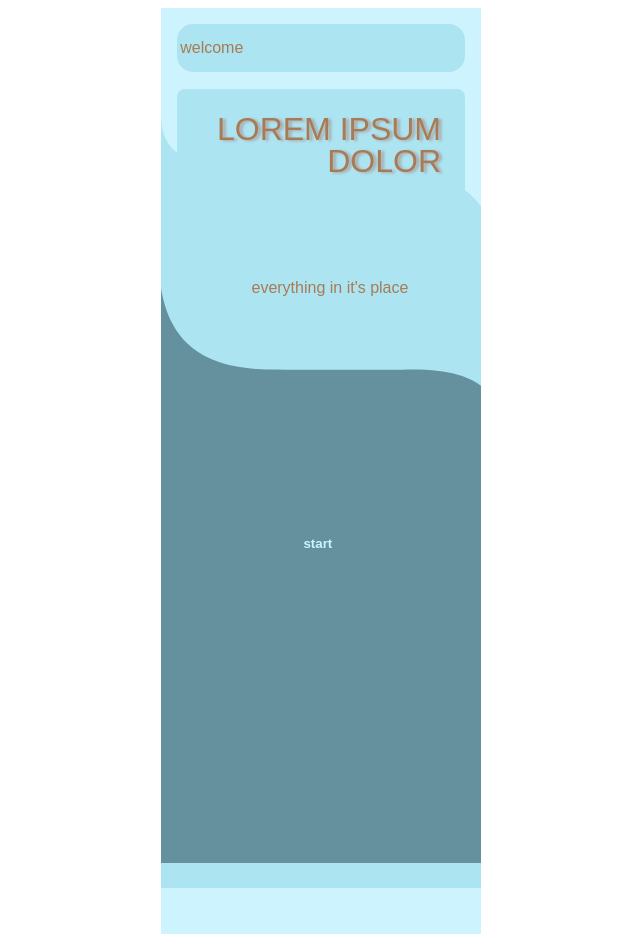
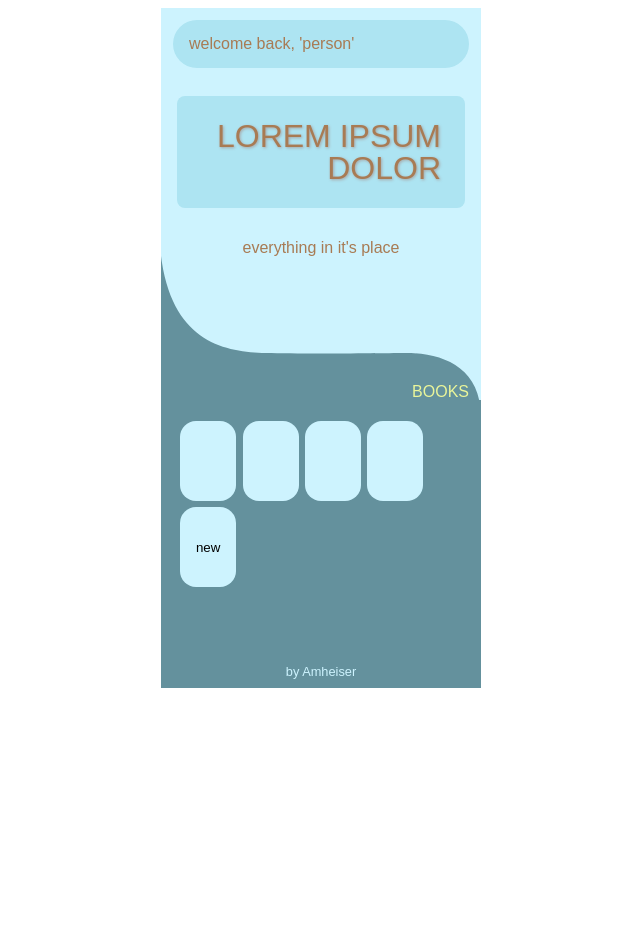
Before and after one commit to Taarts/tsaCapstone, a React (Vite) app in the folder ClientApp/: page / in a window 1280 px wide. Shown: the whole page, without its empty margins (319-959 px from the left). After the commit the page ends 800 px from the top, so only its background shows below. Built offline with nearby package versions, Linux system fonts and the light colour scheme; no server answers; a web font is replaced by a local one.

Commit message:
first iteration of  'Welcome back,..." looks ok

```diff
--- a/ClientApp/src/App.tsx
+++ b/ClientApp/src/App.tsx
@@ -1,51 +1,34 @@
 import React from 'react'
+import { Routes, Route } from 'react-router-dom'
+import { Books } from './pages/Books'
+import svg from './images/64919D_sin.svg'
+// import { CategoryList } from './CategoryList'
 
 export function App() {
   return (
-    <div>
     <div className="wrapper">
       <header>
-          <p>welcome</p>
+        <p>welcome back, 'person' </p>
       </header>
+
+      {/* <------ I think this should all be "Landing/Home.tsx" ----> */}
+      <section>
         <h1 id="app-title">LOREM IPSUM DOLOR</h1>
-        {/* <------ this should be underneath everything ----> */}
-        <div className="wave_a flip ">
-          <svg
-            id="Layer_1"
-            data-name="Layer 1"
-            xmlns="http://www.w3.org/2000/svg"
-            viewBox="0 0 1126.22 1917.5"
-            fill="#CDF3FE"
-            text-textAnchor="middle"
-          >
-            <path d="M0,0C39,244,227,268.5,369,271.5s491,0,491,0c125,3,265,37,266,178,.85,120.1-1,1468-1,1468L0,1916.5V0Z" />
-          </svg>
-        </div>
-        <main>
-          <section className="mid-blue">
-            <div className="text-placement">
-              <p>everything in it's place</p>
-            </div>
       </section>
       <section>
-            <div className="button-placement">
+        <p className="text-placement">everything in it's place</p>
+      </section>
+      {/* to here */}
+      <section>
+        <img src={svg} className="layer1" alt="wave" />
+        {/* <div className="button-placement">
           <button>start</button>
-            </div>
-            <div className="wave_b">
-              <svg
-                id="Layer_1"
-                data-name="Layer 1"
-                xmlns="http://www.w3.org/2000/svg"
-                viewBox="0 0 1126.22 1917.5"
-                fill="#64919D"
-                text-textAnchor="middle"
-              >
-                <path d="M0,0C39,244,227,268.5,369,271.5s491,0,491,0c125,3,265,37,266,178,.85,120.1-1,1468-1,1468L0,1916.5V0Z" />
-              </svg>
-            </div>
+        </div> */}
       </section>
-        </main>
-      </div>
+      <Books />
+      <footer>by Amheiser</footer>
+
+      {/* <Books /> */}
     </div>
   )
 }
--- /dev/null
+++ b/ClientApp/src/CategoryList.tsx
@@ -0,0 +1,13 @@
+import React from 'react'
+import { Link } from 'react-router-dom'
+
+// import exampledata from './Models/exampledata.sql'
+
+const categories = Object.entries(exampledata).map((element) => (
+  <div>
+    <p>{/* <Link to={`./Book/${element[0]}`}>{element[1].title}</Link> */}</p>
+  </div>
+))
+// export Function CategoryList(props: CategoryListProps) {
+//   return <div className="CategoryList">{categories}</div>
+// }
--- /dev/null
+++ b/ClientApp/src/index.d.ts
@@ -0,0 +1,2 @@
+declare module '*.png'
+declare module '*.svg'
--- a/ClientApp/src/index.scss
+++ b/ClientApp/src/index.scss
@@ -11,7 +11,6 @@
 
 * {
   box-sizing: border-box;
-  color: var(--milk-choc);
 }
 
 body,
@@ -35,15 +34,16 @@ main {
 }
 
 section {
-  position: relative;
-  min-height: 25rem;
+  min-height: 15rem;
   width: 100%;
 }
-
+#top {
+  padding: 0;
+  margin: 0;
+}
 .wrapper {
-  position: relative;
   max-width: 20rem;
-  min-height: 57.88rem;
+  max-height: 100vh;
   background-color: var(--pale-blue);
   display: flex;
   flex-direction: column;
@@ -52,31 +52,26 @@ section {
 }
 
 header {
-  position: relative;
   background-color: var(--mid-blue);
-  border-radius: 1rem;
-  padding: 0 0 0 0.2rem;
-  margin: 1rem;
-  z-index: 2;
+  border-radius: 2rem;
+  padding: 0 0 0 1rem;
+  margin: 0.75rem;
 }
 
 #app-title {
-  position: absolute;
-  top: 7%;
   display: flex;
+  max-height: 8rem;
   flex-direction: column;
-  // min-height: 100%;
   background-color: var(--mid-blue);
   padding: 1.5rem;
   border-radius: 0.5rem;
   margin: 1rem;
-  z-index: 1;
 }
 
 h1 {
   font-size: 2rem;
   font-weight: 500;
-  text-shadow: (rgb(167, 165, 165) 3px 1px 3px);
+  text-shadow: (rgb(167, 165, 165) 1px 1px 3px);
   margin: 1.5rem;
   padding: 0;
   display: flex;
@@ -85,85 +80,71 @@ h1 {
 }
 
 p {
-  // margin: 10px;
   padding: 0;
+}
+// a {
+
+// }
+
+nav {
+  text-align: right;
+  padding-left: 14rem;
+  padding-top: 3rem;
+  margin-right: 0.75rem;
+  // border: solid 2px pink;
+}
+nav .subhead {
+  font-size: 1rem;
+  font-weight: 300;
+  color: var(--chartreuse);
 }
 
 // <------ top above ----- >
 
-.wave_a {
-  position: absolute;
-  top: -40%;
-  // left: 0%;
-  width: 26.4vw;
-  height: 100vh;
-  // background: var(--pale-blue);
-  // z-index: 0;
+section .text-placement {
+  display: flex;
+  justify-content: center;
+  margin-top: -5rem;
 }
-.wave_b {
-  position: absolute;
-  top: -50%;
-  width: 26.4vw;
-  height: 100vh;
-  // background: var(--pale-blue);
-}
+
 .text-placement {
-  position: absolute;
-  display: flex;
-  align-items: center;
-  width: 26.4vw;
-  height: 50vh;
-  justify-content: center;
+  height: 20rem;
+  margin-top: -30rem;
+  text-decoration: none;
   // border: solid 2px var(--milk-choc);
 }
 
 .text-placement p {
   margin: auto;
-  // padding: 0.5rem;
 }
 
 .button-placement {
-  position: absolute;
-  top: 10%;
-  left: 37%;
+  display: flex;
   align-items: center;
-  // width: 26.4vw;
-  // height: 50vh;
   justify-content: center;
   background-color: var(--teal);
-  z-index: 3;
+  padding-bottom: 28rem;
+  // if I were to put content in
 }
-.flip {
-  position: absolute;
-  top: -60%;
-  background: var(--mid-blue);
-  transform: rotate(180deg);
-  // border: solid 2px red;
-}
-// .mid-blu {
-//   display: grid;
-// }
 
-// .mid-blu p {
-//   margin: auto;
-// }
-
-button {
+.button-placement button {
+  display: block;
   background-color: var(--teal);
   color: var(--pale-blue);
   border: none;
   padding: 0.5rem 1.5rem;
   border-radius: 10rem;
+  margin-top: -2rem;
   font-weight: 700;
-  z-index: 2;
+  // border: solid 2px red;
 }
 
 .layer1 {
-  background-image: url('./images/#64919D_sin.svg');
-}
-
-.layer2 {
-  background-image: url('./images/#64919D_sin.svg');
+  display: block;
+  height: 10rem;
+  width: 100%;
+  margin-top: -20rem;
+  // background-image: url('./images/#64919D_sin.svg');
 }
 
 .w-500 {
@@ -173,3 +154,53 @@ button {
 .mx-width {
   width: 18rem;
 }
+
+#menu-items {
+  margin-top: 0.4rem 0;
+  padding-top: 0.12rem;
+  padding-bottom: 5rem;
+  background-color: var(--teal);
+  overflow: hidden;
+}
+
+// li #menu-items {
+// }
+
+.item-list {
+  display: flex;
+  flex-flow: row wrap;
+  justify-content: flex-start;
+  list-style-type: none;
+  margin-top: 0;
+  padding: 1rem;
+  background-color: var(--teal);
+}
+
+.item-list li a:active {
+  color: var(--chartreuse);
+  text-decoration: none;
+}
+
+.item-list li {
+  color: var(--pale-grey);
+}
+
+.items-button {
+  height: 5rem;
+  width: 3.5rem;
+  margin: 0.2rem;
+  border-radius: 1rem;
+  border: none;
+  background-color: var(--pale-blue);
+  // border: solid 2px red;
+}
+footer {
+  display: flex;
+  justify-content: center;
+  align-items: center;
+  height: 2rem;
+  padding: 1rem 6rem;
+  font-size: 0.8rem;
+  background-color: var(--teal);
+  color: var(--pale-blue);
+}
--- a/ClientApp/src/main.tsx
+++ b/ClientApp/src/main.tsx
@@ -1,6 +1,6 @@
 import React from 'react'
 import ReactDOM from 'react-dom/client'
-import { BrowserRouter } from 'react-router-dom'
+import { BrowserRouter as Router } from 'react-router-dom'
 import { QueryClient, QueryClientProvider } from 'react-query'
 
 import './index.scss'
@@ -10,10 +10,10 @@ const queryClient = new QueryClient()
 
 ReactDOM.createRoot(document.getElementById('root') as HTMLElement).render(
   <React.StrictMode>
-    <BrowserRouter>
+    <Router>
       <QueryClientProvider client={queryClient}>
         <App />
       </QueryClientProvider>
-    </BrowserRouter>
+    </Router>
   </React.StrictMode>
 )
--- /dev/null
+++ b/ClientApp/src/pages/Books.tsx
@@ -0,0 +1,51 @@
+import React from 'react'
+import { useQuery } from 'react-query'
+import { Link } from 'react-router-dom'
+
+import { BookType } from '../types'
+
+export function Books() {
+  const { data: books = [] } = useQuery<BookType[]>('books', async function () {
+    const response = await fetch('/api/Books')
+    return response.json()
+  })
+  console.log({ books })
+  return (
+    // <---search-->
+
+    <div className="text-placement">
+      <nav className="nav">
+        <p className="subhead">BOOKS</p>
+      </nav>
+
+      <div id="menu-items">
+        <ul className="item-list">
+          <li>
+            <Link to={`/book/$title`}>
+              <button className="items-button"></button>
+            </Link>
+          </li>
+          <Link to={'/book'}>
+            <button className="items-button"></button>
+          </Link>
+          <li>
+            <Link to={'/book'}>
+              <button className="items-button"></button>
+            </Link>
+          </li>
+          <li>
+            <Link to={'/book'}>
+              <button className="items-button"></button>
+            </Link>
+          </li>
+          <li>
+            {/* <Link to={'/book'}> */}
+
+            <button className="items-button">new</button>
+            {/* </Link> */}
+          </li>
+        </ul>
+      </div>
+    </div>
+  )
+}
--- a/ClientApp/src/types.ts
+++ b/ClientApp/src/types.ts
@@ -10,3 +10,7 @@ export type BookType = {
   description: string
   ISBN: string
 }
+
+export type CategoryListProps = {
+  title: string
+}
```
Also changed, not shown: ClientApp/src/images/precoded.md (+9 -0 lines), ClientApp/src/pages/Book.tsx (+44 -1 lines), ClientApp/src/images/#64919D_sin.svg (deleted), ClientApp/src/images/64919D_sin.svg (added). Lines whose indentation alone changed are shown as unchanged.
